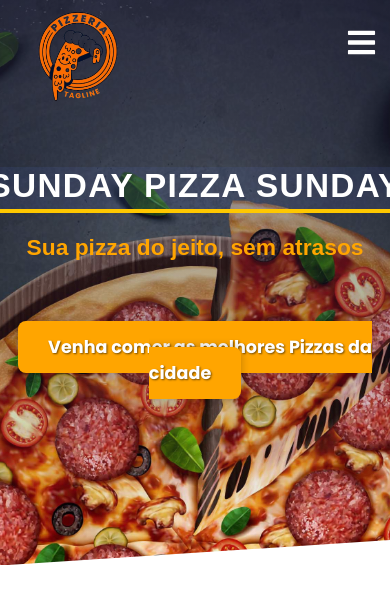
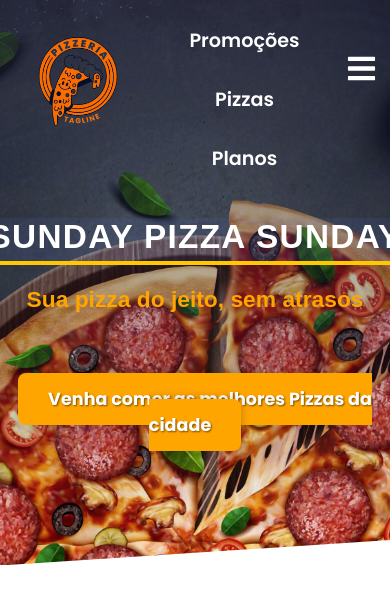
Before and after one commit to SantV7/pizzaria, a React (Vite) app: page / in a window 390 px wide. Shown: the top 604 px of the page. Built offline with nearby package versions, Linux system fonts and the light colour scheme; the HTML template or start-up script is replaced by a standard one; a web font is replaced by a local one.

Commit message:
Adjustments in menu responsive ...

```diff
--- a/src/components/Header.jsx
+++ b/src/components/Header.jsx
@@ -1,4 +1,4 @@
-import { useEffect } from 'react';
+import { useEffect, useState } from 'react';
 import Navbar from './Navbar'
 import { FaBars } from "react-icons/fa";
 import ScrollReveal from 'scrollreveal'
@@ -17,6 +17,8 @@ useEffect(() => {
 
 
 
+const [menuMobileState, setMenuMobileState] = useState(true)
+
 
 
 
@@ -25,8 +27,14 @@ useEffect(() => {
         <header id='header'>
             <div id="area_navegation">
               <div className="logo"></div>
-              <Navbar />
-              <FaBars id='icon_menubar' size={31}/>
+
+
+              {menuMobileState
+                ? <Navbar />
+                : ''
+              }
+
+              <FaBars onClick={() => setMenuMobileState(!menuMobileState)} id='icon_menubar' size={31}/>
             </div>
 
             <div className="area_text">
--- a/src/styles/header.css
+++ b/src/styles/header.css
@@ -1,5 +1,3 @@
-
-
 #header {
     background-image: linear-gradient(rgba(36, 34, 60, 0.649), rgba(0, 0, 0, 0)), url(../assets/img/secao08-background-capa.jpg);
     padding: 10px 13px;
@@ -32,13 +30,6 @@
     height: 130px;
 }
 
-#header > nav {
-    margin-top: 20px;
-
-}
-#header  > #area_navegation >  nav {
-    display: none;
-}
 
 #header  > #area_navegation > #icon_menubar {
    color: white;
@@ -98,7 +89,7 @@
     background-color: rgb(255, 153, 0);
 }
 
-@media screen and (min-width:1024px) {
+@media screen and (min-width:768px) {
     #header  > #area_navegation >  nav {
         display: block;
     }
--- a/src/styles/navbar.css
+++ b/src/styles/navbar.css
@@ -4,6 +4,9 @@ nav {
 
 nav > ul {
     display: flex;
+    flex-flow: column nowrap;
+    justify-content: center;
+    align-items: center;
     gap: 30px;
 }
 
@@ -26,3 +29,10 @@ nav > ul > li > a:hover {
     border-bottom: 3px solid orange;
     background-color: rgba(205, 205, 248, 0.148);
 }
+
+@media screen and (min-width:768px) {
+
+    nav > ul {
+        flex-flow: row nowrap;
+    }
+}
```
